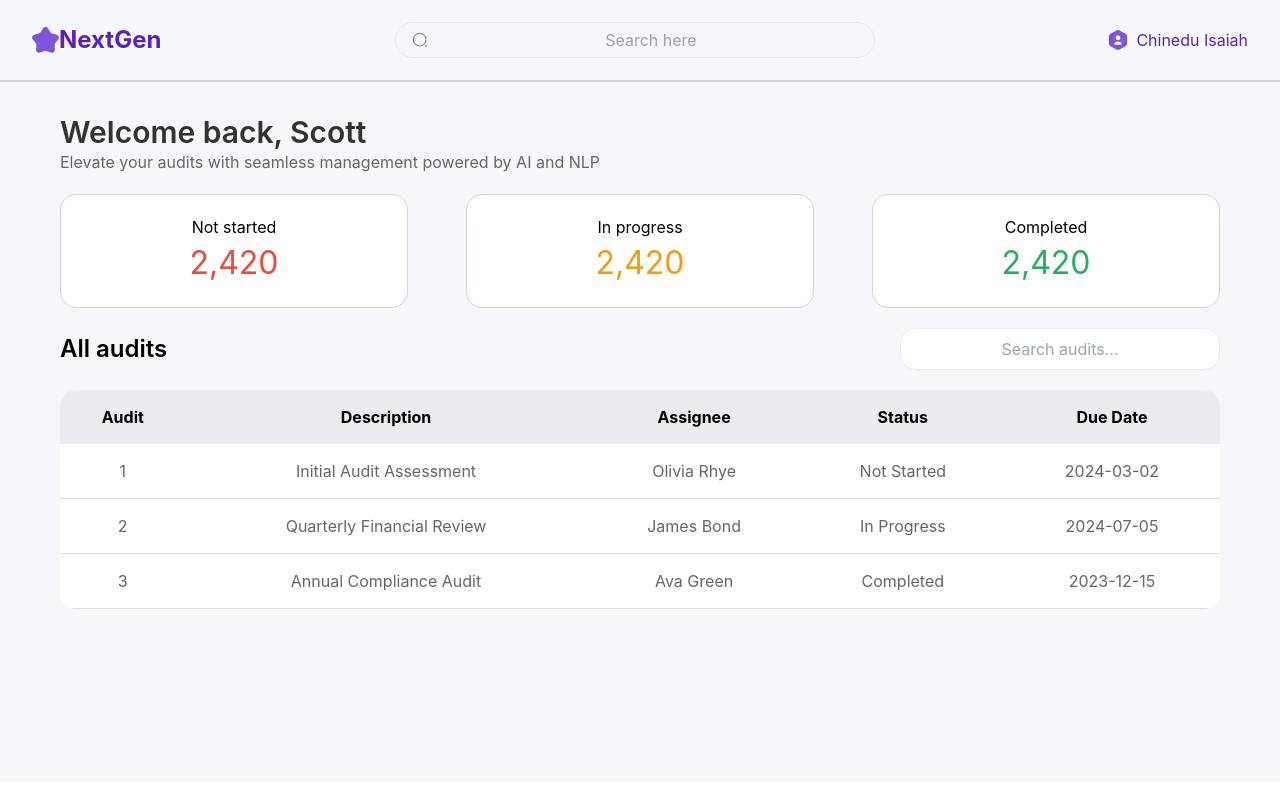
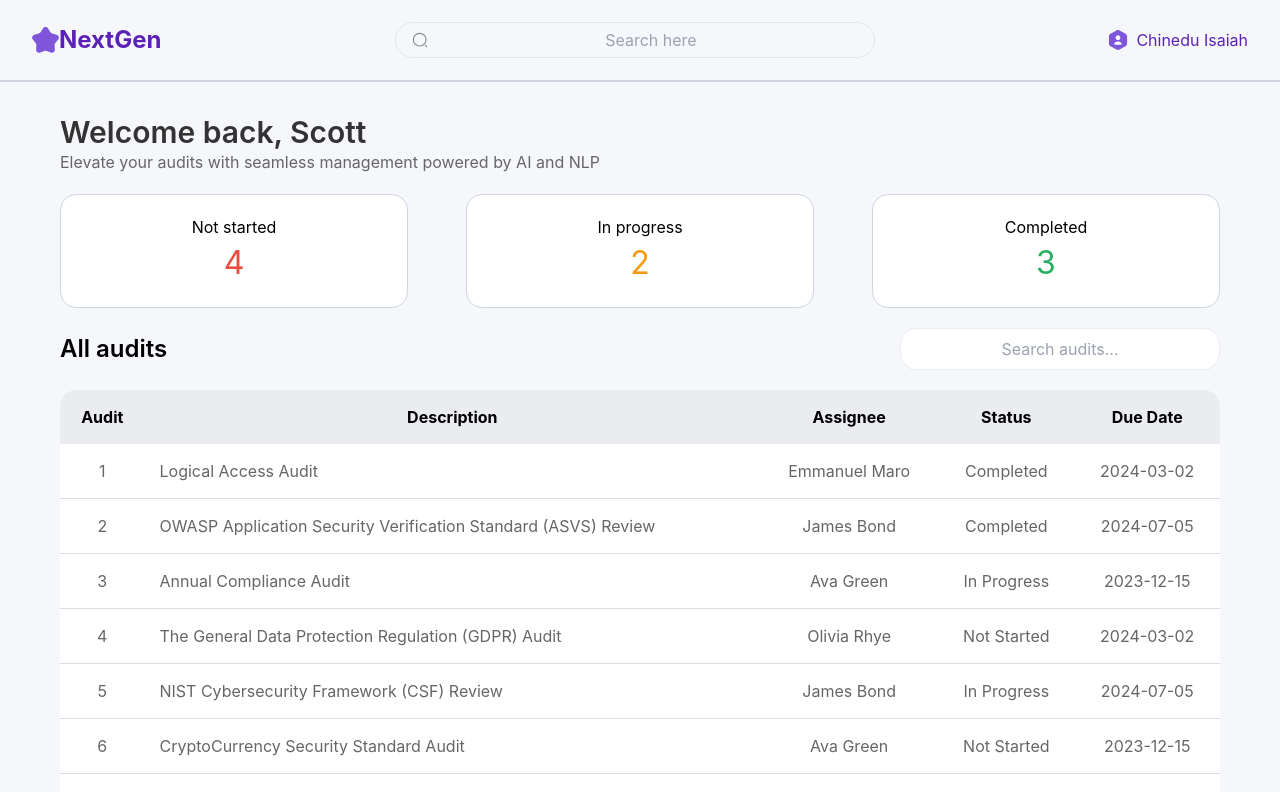
Before and after one commit to AgidiMaro/Aquinox, a React (Create React App) app in the folder next-audit-ui/: page /dashboard in a window 1280 px wide. Shown: the top 792 px of the page. Built offline with nearby package versions, Linux system fonts and the light colour scheme.

Commit message:
styled the report page

```diff
--- a/next-audit-ui/src/audit-app/components/pages/dashboard/Dashboard.tsx
+++ b/next-audit-ui/src/audit-app/components/pages/dashboard/Dashboard.tsx
@@ -18,24 +18,69 @@ const Dashboard = () => {
   const audits: Audit[] = [
     {
       id: 1,
-      description: 'Initial Audit Assessment',
-      assignee: 'Olivia Rhye',
-      status: 'Not Started',
-      dueDate: '2024-03-02'
+      description: "Logical Access Audit",
+      assignee: "Emmanuel Maro",
+      status: "Completed",
+      dueDate: "2024-03-02",
     },
     {
       id: 2,
-      description: 'Quarterly Financial Review',
-      assignee: 'James Bond',
-      status: 'In Progress',
-      dueDate: '2024-07-05'
+      description:
+        "OWASP Application Security Verification Standard (ASVS) Review",
+      assignee: "James Bond",
+      status: "Completed",
+      dueDate: "2024-07-05",
     },
     {
       id: 3,
-      description: 'Annual Compliance Audit',
-      assignee: 'Ava Green',
-      status: 'Completed',
-      dueDate: '2023-12-15'
+      description: "Annual Compliance Audit",
+      assignee: "Ava Green",
+      status: "In Progress",
+      dueDate: "2023-12-15",
+    },
+    {
+      id: 4,
+      description: "The General Data Protection Regulation (GDPR) Audit",
+      assignee: "Olivia Rhye",
+      status: "Not Started",
+      dueDate: "2024-03-02",
+    },
+    {
+      id: 5,
+      description: "NIST Cybersecurity Framework (CSF) Review",
+      assignee: "James Bond",
+      status: "In Progress",
+      dueDate: "2024-07-05",
+    },
+    {
+      id: 6,
+      description: "CryptoCurrency Security Standard Audit",
+      assignee: "Ava Green",
+      status: "Not Started",
+      dueDate: "2023-12-15",
+    },
+    {
+      id: 7,
+      description:
+        "Payment Card Industry Data Security Standard (PCI DSS) Audit",
+      assignee: "Ava Green",
+      status: "Completed",
+      dueDate: "2023-12-15",
+    },
+    {
+      id: 8,
+      description: "Third Party Audit",
+      assignee: "Ava Green",
+      status: "Not Started",
+      dueDate: "2023-12-15",
+    },
+    {
+      id: 9,
+      description:
+        "UK Cyber Essentials: Requirements for IT infrastructure Review",
+      assignee: "Ava Green",
+      status: "Not Started",
+      dueDate: "2023-12-15",
     },
     // ...other audits
   ];
@@ -56,36 +101,37 @@ const Dashboard = () => {
     <div className="dashboard mx-10">
       <div className="dashboard-header">
         <h2 className="text-3xl font-semibold">Welcome back, Scott</h2>
-        <p>Elevate your audits with seamless management powered by AI and NLP</p>
+        <p>
+          Elevate your audits with seamless management powered by AI and NLP
+        </p>
       </div>
 
       <div className="audit-status">
         {/* Status cards here */}
         <div className="status-card bg-pureWhite not-started">
           <h3>Not started</h3>
-          <span className="status-number">2,420</span>
+          <span className="status-number">4</span>
         </div>
         <div className="status-card bg-pureWhite in-progress">
           <h3>In progress</h3>
-          <span className="status-number">2,420</span>
+          <span className="status-number">2</span>
         </div>
         <div className="status-card bg-pureWhite completed">
           <h3>Completed</h3>
-          <span className="status-number">2,420</span>
+          <span className="status-number">3</span>
         </div>
-
       </div>
       <div className="audit-list mt-10">
         <div className="list-header">
           <h3 className="text-2xl font-semibold">All audits</h3>
           {/* Additional list controls here */}
           <input
-          type="text"
-          className="search-input"
-          placeholder="Search audits..."
-          value={searchTerm}
-          onChange={e => setSearchTerm(e.target.value)}
-        />
+            type="text"
+            className="search-input"
+            placeholder="Search audits..."
+            value={searchTerm}
+            onChange={(e) => setSearchTerm(e.target.value)}
+          />
         </div>
 
         <table className="audit-table mt-5 min-w-full bg-pureWhite rounded-lg ">
@@ -100,23 +146,21 @@ const Dashboard = () => {
           </thead>
 
           <tbody>
-            {filteredAudits.map(audit => (
+            {filteredAudits.map((audit) => (
               <tr
                 onClick={() => navigateToAudit(audit.id)}
-                className={`audit-item ${audit.status.replace(/\s+/g, '-').toLowerCase()}`}
+                className={`audit-item ${audit.status
+                  .replace(/\s+/g, "-")
+                  .toLowerCase()}`}
                 key={audit.id}
               >
-
                 <td>{audit.id}</td>
-                <td>{audit.description}</td>
+                <td id="description-cell">{audit.description}</td>
                 <td>{audit.assignee}</td>
                 <td>{audit.status}</td>
                 <td>{audit.dueDate}</td>
               </tr>
             ))}
-
-
-
           </tbody>
         </table>
       </div>
--- a/next-audit-ui/src/audit-app/components/pages/dashboard/dashboard.scss
+++ b/next-audit-ui/src/audit-app/components/pages/dashboard/dashboard.scss
@@ -98,11 +98,18 @@
         text-align: center;
         color: #666;
       }
+            #description-cell {
+              text-align: left;
+              padding: auto;
+            }
+
 
       th {
         padding: 15px;
         background-color: #EAECF0;
       }
+
+
 
       .audit-item {
         cursor: pointer;
--- a/next-audit-ui/src/audit-app/components/pages/report/create/CreateReport2.tsx
+++ b/next-audit-ui/src/audit-app/components/pages/report/create/CreateReport2.tsx
@@ -120,17 +120,17 @@ const CreateReport2 = () => {
   const inputs = [
     {
       titleText: 'Policies',
-      descriptionText: 'Upload Policies for Audit Task',
+      descriptionText: 'Upload associated policies and procedures maintained by the organisation',
       nameOnForm: 'policyDoc'
     },
     {
-      titleText: 'WalkThrough Note',
-      descriptionText: 'Upload Policies for Audit Task',
+      titleText: 'Walkthrough Note',
+      descriptionText: 'Upload walkthrough notes from meeting with control operator(s)',
       nameOnForm: 'meetingNote'
     },
     {
       titleText: 'Supporting Evidence',
-      descriptionText: 'Upload Policies for Audit Task',
+      descriptionText: 'Upload any other supporting evidence for the review',
       nameOnForm: 'otherFiles'
     }
   ]
@@ -142,48 +142,59 @@ const CreateReport2 = () => {
         <Form
           onSubmit={onSubmit}
           render={({ handleSubmit }) => (
-            <form onSubmit={handleSubmit} id="audit-form"
-              className="rounded p-5 ml-10">
-              <div className="flex items-center mb-8">
-                <img src={title_icon}alt="Logo"/>
-                <h2 className="text-2xl font-semibold">Audit Task 1</h2>
+            <form
+              onSubmit={handleSubmit}
+              id="audit-form"
+              className="rounded p-5 ml-10"
+            >
+              <div className="flex items-center mb-8 ">
+                <img src={title_icon} alt="Logo" />
+                <h2 className="text-2xl font-semibold">Logical access audit</h2>
               </div>
-              {
-                inputs.map(input => (
-                  <FileSection titleText={input.titleText} descriptionText={input.descriptionText}
-                    nameOnForm={input.nameOnForm}>
-
-                  </FileSection>
-                ))
-              }
+              {inputs.map((input) => (
+                <FileSection
+                  titleText={input.titleText}
+                  descriptionText={input.descriptionText}
+                  nameOnForm={input.nameOnForm}
+                ></FileSection>
+              ))}
             </form>
           )}
         />
       </div>
       <div className="rounded p-5 w-2/6 inline-grid report-sidebar">
-        <div className="text-xl mb-3">Description</div>
+        <div className="text-lg mb-3  text-lightBlack">Description</div>
         <div className="text-sm">
-          Lorem Ipsum is simply dummy text of the printing and typesetting industry. Lorem Ipsum has been the industry's standard dummy text ever since the 1500s, when an unknown printer took a galley of type and scrambled it to make a type specimen book. It has survived not only five centuries, but also the leap into electronic typesetting, remaining essentially unchanged. It was popularised in the 1960s with the release of Letraset sheets containing Lorem Ipsum passages, and more recently with desktop publishing software like Aldus PageMaker including versions of Lorem Ipsum.
+          The logical access audit evaluates and verifies the implementation and
+          effectiveness of an organization's electronic data systems controls.
+          This type of audit ensures that only authorized individuals have
+          access to systems and data, thereby safeguarding sensitive information
+          from unauthorized access, use, or manipulation. The audit process
+          typically involves reviewing user access rights, authentication
+          mechanisms, and system activity logs to identify any discrepancies or
+          potential security vulnerabilities. The goal is to maintain integrity
+          and confidentiality of data by ensuring that access controls are
+          appropriate and effectively managed
         </div>
         <table className="text-sm mt-5">
           <tbody>
             <tr>
-              <td>Status</td>
+              <td className="text-lightBlack">Status</td>
               <td>Active</td>
             </tr>
             <tr>
-              <td>Assignee</td>
+              <td className="text-lightBlack">Assignee</td>
               <td>Emmanuel Maro</td>
             </tr>
             <tr>
-              <td>Due Date</td>
-              <td>2nd March 2027</td>
+              <td className="text-lightBlack">Due Date</td>
+              <td>2nd June 2024</td>
             </tr>
           </tbody>
         </table>
       </div>
     </>
-  )
+  );
 }
 
 export default CreateReport2
--- a/next-audit-ui/tailwind.config.js
+++ b/next-audit-ui/tailwind.config.js
@@ -1,23 +1,23 @@
 /** @type {import('tailwindcss').Config} */
 module.exports = {
-  content: [
-    './src/**/*.{js,jsx,ts,tsx}',
-  ],
+  content: ["./src/**/*.{js,jsx,ts,tsx}"],
   theme: {
     screens: {
-      sm: '480px',
-      md: '768px',
-      lg: '976px',
-      xl: '1440px',
+      sm: "480px",
+      md: "768px",
+      lg: "976px",
+      xl: "1440px",
     },
     extend: {
       colors: {
-        pureWhite: '#FFFFFF',
-        darkBlue: '#1C73DA',
-        lightWhite: '#F5F7FB',
-        logoPurple: '#7F56D9'
-      }
+        pureWhite: "#FFFFFF",
+        darkBlue: "#1C73DA",
+        lightWhite: "#F5F7FB",
+        logoPurple: "#7F56D9",
+        darkBlack: "#101828",
+        lightBlack: "#667085",
+      },
     },
   },
   plugins: [],
-}
+};
```
Also changed, not shown: next-audit-ui/src/audit-app/components/common/filesection/FileSection.tsx (+31 -15 lines).
